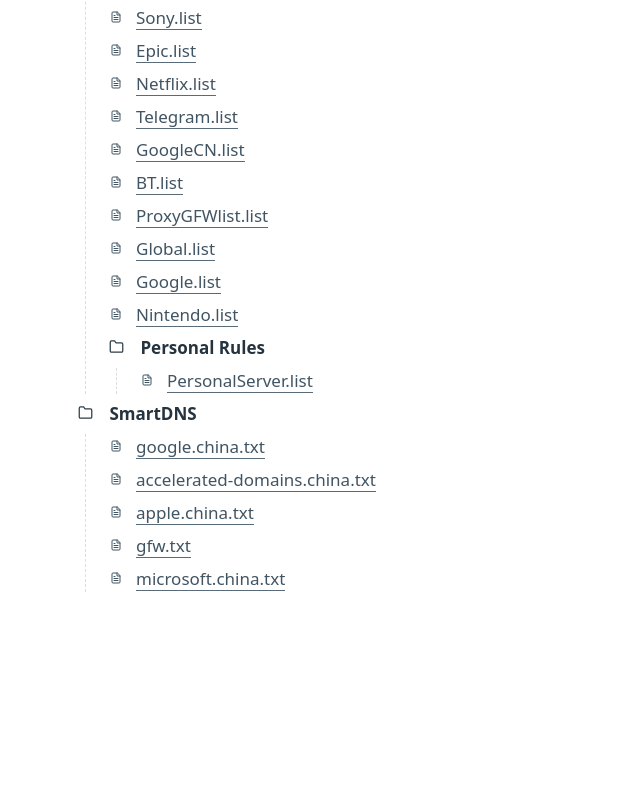
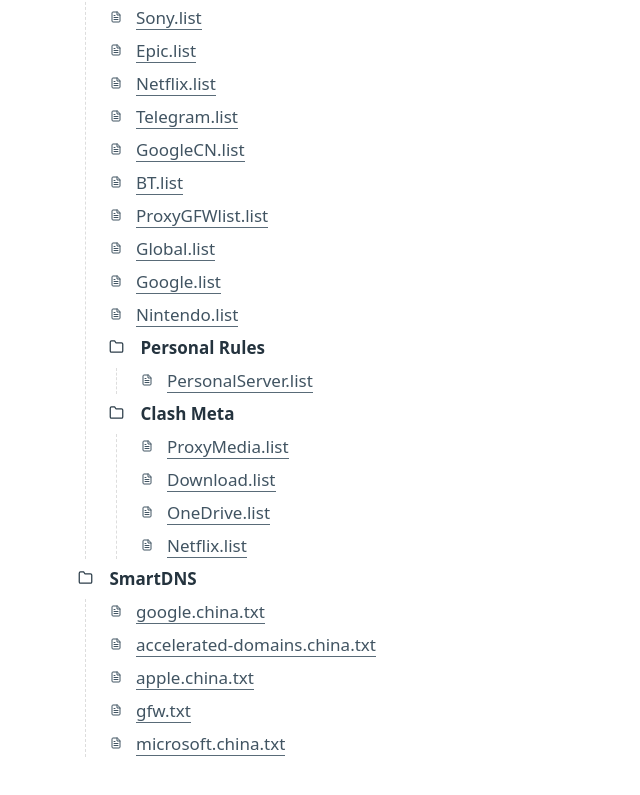
Before and after one commit to fl0w1nd/NetworkConfig, a plain HTML site: page index.html in a window 1280 px wide. Shown: the part 1157-1952 px from the top of the page, without its empty margins (0-640 px from the left). Before the commit the page ends 1819 px from the top, so only its background shows below. Drawn offline with Linux system fonts and the light colour scheme.

Commit message:
Correct Rules for Clash Meta
增加Clash Meta专用路由规则集，替换URL-REGEX为Clash Meta支持的DOMAIN-REGEX，以及替换USER-AGENT为Clash Meta支持的IN-USER

```diff
--- a/index.html
+++ b/index.html
@@ -72,6 +72,15 @@
               <li><a class="file directory-list-file" href="Rules/Personal Rules/PersonalServer.list">PersonalServer.list</a></li>
             </ul>
           </li>
+          <li class="folder">
+            Clash Meta
+            <ul>
+              <li><a class="file directory-list-file" href="Rules/Clash Meta/ProxyMedia.list">ProxyMedia.list</a></li>
+              <li><a class="file directory-list-file" href="Rules/Clash Meta/Download.list">Download.list</a></li>
+              <li><a class="file directory-list-file" href="Rules/Clash Meta/OneDrive.list">OneDrive.list</a></li>
+              <li><a class="file directory-list-file" href="Rules/Clash Meta/Netflix.list">Netflix.list</a></li>
+            </ul>
+          </li>
         </ul>
       </li>
 
```
Also changed, not shown: 5 other files.
